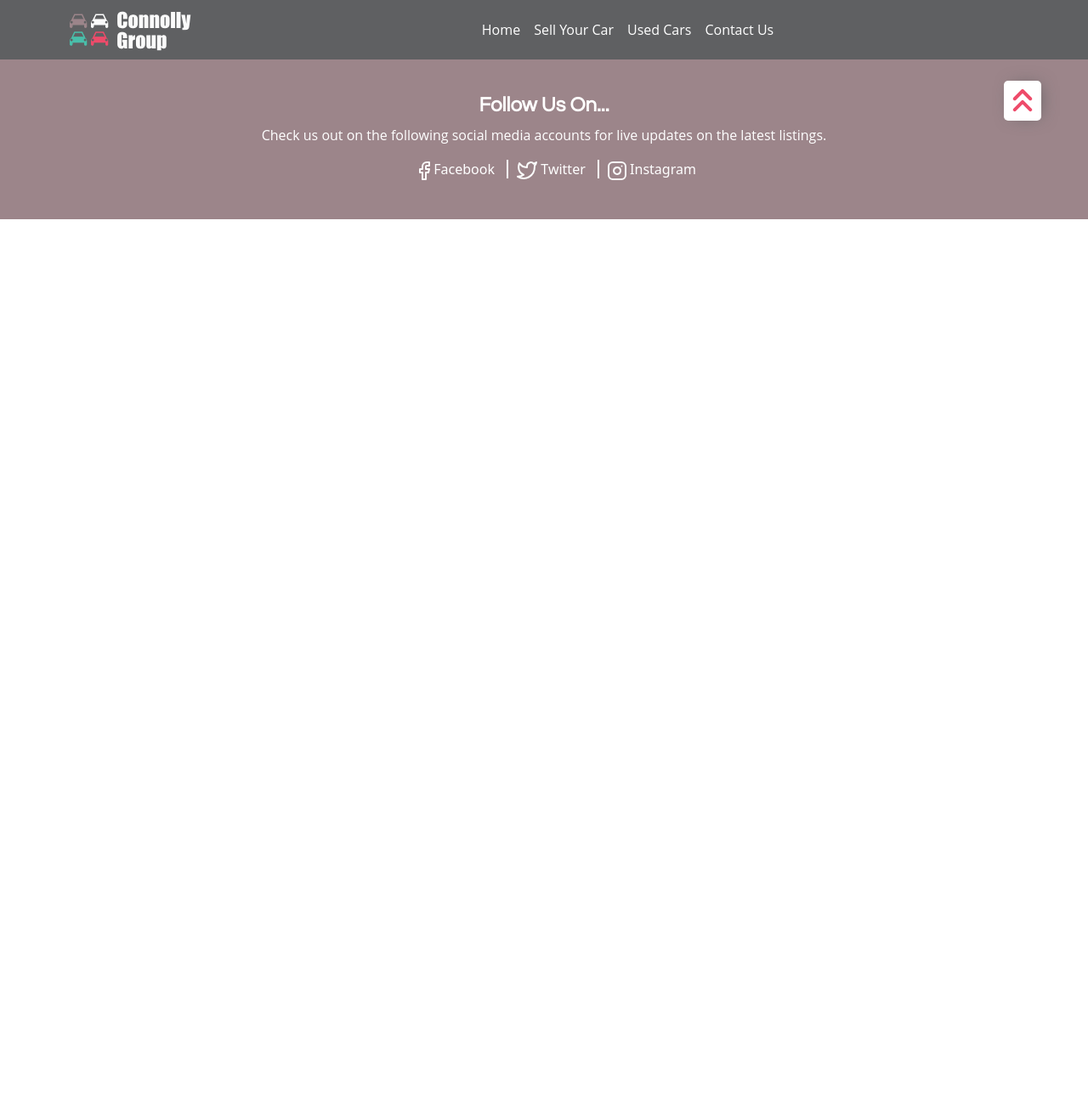
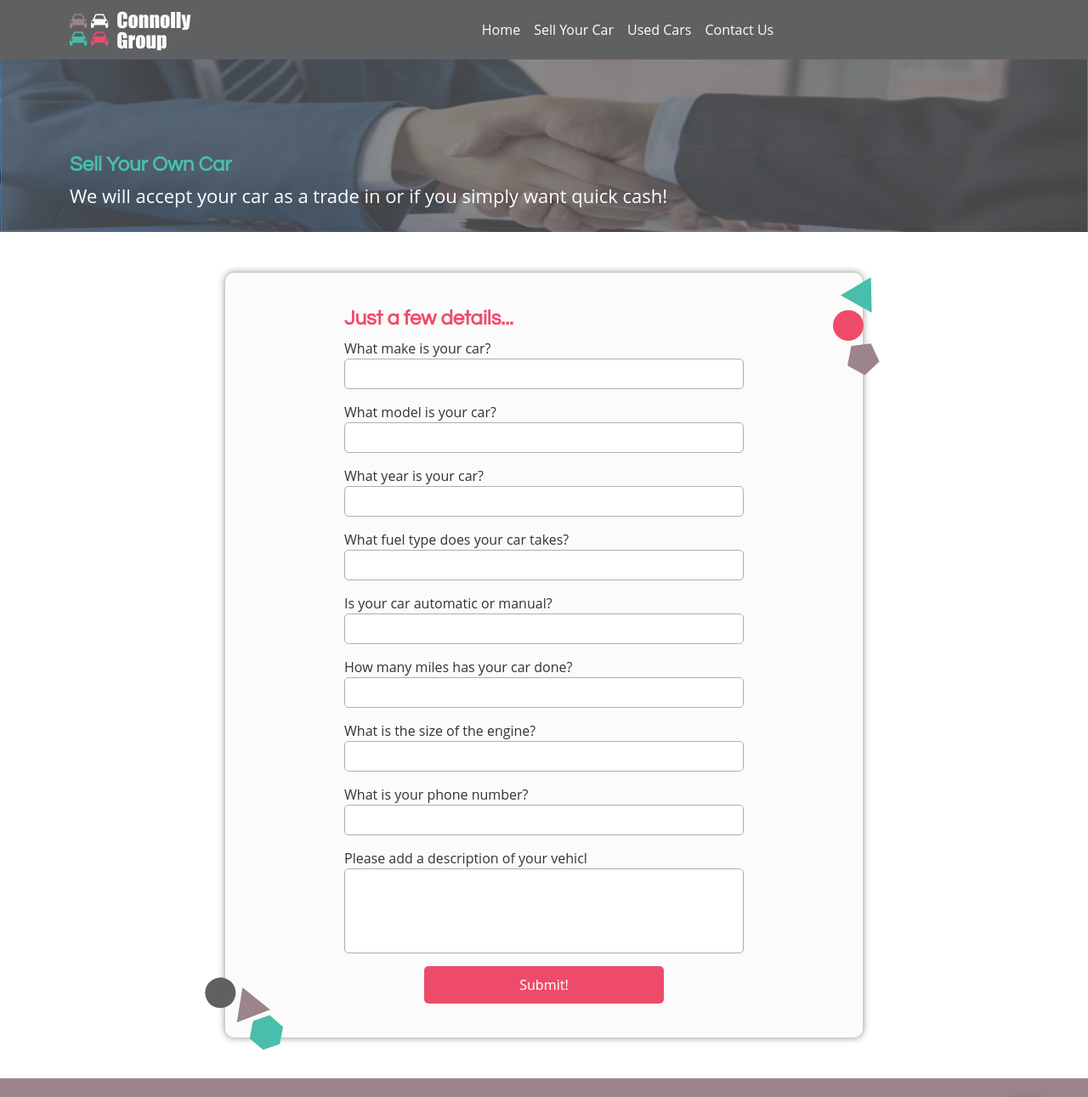
Before and after one commit to cdawgy/com458-coursework-2, a plain HTML site: page src/html/sellYourCar.html in a window 1280 px wide. Shown: the top 1291 px of the page at 85% size. Before the commit the page ends 800 px from the top, so only its background shows below. Drawn offline with Linux system fonts and the light colour scheme.

Commit message:
Temp Push

```diff
--- a/src/css/sellYourCar.css
+++ b/src/css/sellYourCar.css
@@ -0,0 +1,75 @@
+.display-wrapper {
+    background-image: url("../../assets/sellYourCar/title-bg.png");
+    background-size: cover;
+    background-position: center;
+    background-repeat: no-repeat;
+    padding-top: 110px;
+
+  }
+  .display-wrapper > div > h2{
+    padding-bottom: 30px;
+  }
+
+.sell{
+    width: 750px;
+    margin: 0 auto;
+    background-color: #FBFBFB;
+    border-radius: 10px;
+    padding: 40px 140px;
+    box-shadow: 0px 0px 8px #888888;
+    text-align: left;
+    position: relative;
+  }
+
+.horizontal-center {
+    display: flex;
+    justify-content: center;
+}
+
+.submit{
+     width: 60%;
+     border-radius: 5px;
+     padding: 10px 0px;
+}
+
+label{
+    display: block;
+}
+
+input{
+    width: 100%;
+    margin-bottom: 15px;
+    border-radius: 5px;
+    padding: 5px 5px;
+    border: 1px #aeaeae solid;
+}
+
+form{
+    width: 100%;
+}
+
+input:last-child{
+    min-height: 100px;
+}
+
+#topIcon{
+    position: absolute;
+    top: -5px;
+    right: -28px;
+}
+
+#bottomIcon{
+    position: absolute;
+    bottom: -18px;
+    left: -31px;
+}
+
+@media only screen and (max-width: 991px) {
+    .sell{
+        width: 100%;
+        padding: 15px;
+    }
+    #topIcon, #bottomIcon{
+        display: none;
+    }
+}
--- a/src/html/sellYourCar.html
+++ b/src/html/sellYourCar.html
@@ -1,5 +1,6 @@
 <!DOCTYPE html>
 <html lang="en">
+
 <head>
   <meta charset="UTF-8" />
   <title>Sell Your Car | Connolly Group</title>
@@ -8,68 +9,38 @@
   <link rel="stylesheet" href="../css/bootstrap/bootstrap.min.css" />
   <link rel="stylesheet" href="../css/bootstrap/bootstrap-grid.min.css" />
   <link rel="stylesheet" href="../css/bootstrap/bootstrap-reboot.min.css" />
-    <link
-      rel="stylesheet"
-      href="../css/bootstrap/bootstrap-utilities.min.css"
-    />
+  <link rel="stylesheet" href="../css/bootstrap/bootstrap-utilities.min.css" />
 
   <!-- Custom CSS gets listed after here -->
   <link rel="stylesheet" href="../css/global.css" />
-    <link rel="stylesheet" href="../css/index.css" />
+  <link rel="stylesheet" href="../css/sellYourCar.css" />
 
   <!-- Favicon -->
-    <link
-      rel="icon"
-      type="image/png"
-      sizes="32x32"
-      href="../../assets/favicon-32x32.png"
-    />
-    <link
-      rel="icon"
-      type="image/png"
-      sizes="16x16"
-      href="../../assets/favicon-16x16.png"
-    />
+  <link rel="icon" type="image/png" sizes="32x32" href="../../assets/favicon-32x32.png" />
+  <link rel="icon" type="image/png" sizes="16x16" href="../../assets/favicon-16x16.png" />
 </head>
+
 <body>
   <!-- NAVBAR START -->
   <nav class="navbar navbar-expand-lg fixed-top navbar-dark">
     <div class="container">
-        <a class="navbar-brand" href="index.html"
-          ><img
-            src="../../assets/navigationBar/logo.png"
-            alt="Connolly Group company logo"
-        /></a>
-        <button
-          class="navbar-toggler"
-          type="button"
-          data-bs-toggle="collapse"
-          data-bs-target="#navbarNav"
-          aria-controls="navbarNav"
-          aria-expanded="false"
-          aria-label="Toggle navigation"
-        >
+      <a class="navbar-brand" href="index.html">
+        <img src="../../assets/navigationBar/logo.png" alt="Connolly Group company logo" />
+      </a>
+      <button class="navbar-toggler" type="button" data-bs-toggle="collapse" data-bs-target="#navbarNav" aria-controls="navbarNav"
+        aria-expanded="false" aria-label="Toggle navigation">
         <span class="navbar-toggler-icon"></span>
       </button>
       <div class="collapse navbar-collapse" id="navbarNav">
         <ul class="navbar-nav">
           <li class="nav-item">
-              <a
-                class="nav-link active body-text"
-                aria-current="page"
-                href="index.html"
-                >Home</a
-              >
+            <a class="nav-link active body-text" aria-current="page" href="index.html">Home</a>
           </li>
           <li class="nav-item">
-              <a class="nav-link body-text" href="sellYourCar.html"
-                >Sell Your Car</a
-              >
+            <a class="nav-link body-text" href="sellYourCar.html">Sell Your Car</a>
           </li>
           <li class="nav-item">
-              <a class="nav-link body-text" href="searchResults.html"
-                >Used Cars</a
-              >
+            <a class="nav-link body-text" href="searchResults.html">Used Cars</a>
           </li>
           <li class="nav-item">
             <a class="nav-link body-text" href="contactUs.html">Contact Us</a>
@@ -80,46 +51,75 @@
   </nav>
   <!-- NAVBAR END -->
 
+  <div class="container-fluid display-wrapper">
+    <div class="container">
+      <h1 class="font-green">Sell Your Own Car</h1>
+      <h2 class="font-white">We will accept your car as a trade in or if you simply want quick cash!</h2>
+
+    </div>
+  </div>
+  <div class="mt-5">
+    <div class="sell">
+      <img src="../../assets/sellYourCar/form-tr.svg" id="topIcon" alt="Decorative Shapes Icon" />
+      <img src="../../assets/sellYourCar/form-bl.svg" id="bottomIcon" alt="Decorative Shapes Icon" />
+      <h1 class="font-red">Just a few details...</h1>
+      <form id="sellYourCarForm" action="mailto:ryanconnolly1358@hotmail.co.uk" method="post" enctype="multipart/form-data
+          ">
+        <label>What make is your car?</label>
+        <input type="text" id="make" name="make">
+        <label>What model is your car?</label>
+        <input type="text" id="model" name="model">
+        <label>What year is your car?</label>
+        <input type="text" id="year" name="year">
+        <label>What fuel type does your car takes?</label>
+        <input type="text" id="fuel" name="fuel">
+        <label>Is your car automatic or manual?</label>
+        <input type="text" id="transmission" name="transmission">
+        <label>How many miles has your car done?</label>
+        <input type="text" id="miles" name="miles">
+        <label>What is the size of the engine?</label>
+        <input type="text" id="engine" name="engine">
+        <label>What is your phone number?</label>
+        <input type="text" id="phoneNo" name="phoneNumber">
+        <label>Please add a description of your vehicl</label>
+        <input type="text" id="desc" name="desc">
+      </form>
+      <div class="horizontal-center">
+        <button class="submit" type="submit" form="sellYourCarForm" value="submit" id="submitButton">
+          Submit!
+        </button>
+      </div>
+
+    </div>
+    <div class="mt-5"></div>
+  </div>
+
+  </div>
+
   <footer>
     <h1 class="font-white">Follow Us On...</h1>
     <p class="font-white">
-        Check us out on the following social media accounts for live updates on
-        the latest listings.
+      Check us out on the following social media accounts for live updates on the latest listings.
     </p>
     <ul>
       <li>
-          <a href="#"
-            ><img
-              src="../../assets/footerBar/facebook.svg"
-              alt="Icon for facebook website"
-            />
-            Facebook</a
-          >
+        <a href="#">
+          <img src="../../assets/footerBar/facebook.svg" alt="Icon for facebook website" /> Facebook
+        </a>
       </li>
       <li>
-          <a href="#"
-            ><img
-              src="../../assets/footerBar/twitter.svg"
-              alt="Icon for twitter website"
-            />
-            Twitter</a
-          >
+        <a href="#">
+          <img src="../../assets/footerBar/twitter.svg" alt="Icon for twitter website" /> Twitter
+        </a>
       </li>
       <li>
-          <a href="#"
-            ><img
-              src="../../assets/footerBar/instagram.svg"
-              alt="Icon for instagram website"
-            />
-            Instagram</a
-          >
+        <a href="#">
+          <img src="../../assets/footerBar/instagram.svg" alt="Icon for instagram website" /> Instagram
+        </a>
       </li>
     </ul>
     <div id="footer-button">
-        <img
-          src="../../assets/footerBar/chevrons-up.svg"
-          alt="Upwards arrows. Click these to return to top of the page."
-        />
+      <img src="../../assets/footerBar/chevrons-up.svg" alt="Upwards arrows. Click these to return to top of the page." />
     </div>
   </footer>
   <!-- Required script tags in this order to allow Bootstrap to work -->
@@ -129,4 +129,5 @@
   <script src="../js/global.js"></script>
   <script src="../js/index.js"></script>
 </body>
+
 </html>
--- a/src/js/sellYourCar.js
+++ b/src/js/sellYourCar.js
@@ -0,0 +1,6 @@
+const SUBMIT_BUTTON = document.getElementById("submitButton")
+
+SUBMIT_BUTTON.onclick = (mouse_Click) => {
+    mouse_Click.preventDefault();
+    console.log("Clicked");
+}
```
Lines whose indentation alone changed are shown as unchanged.
